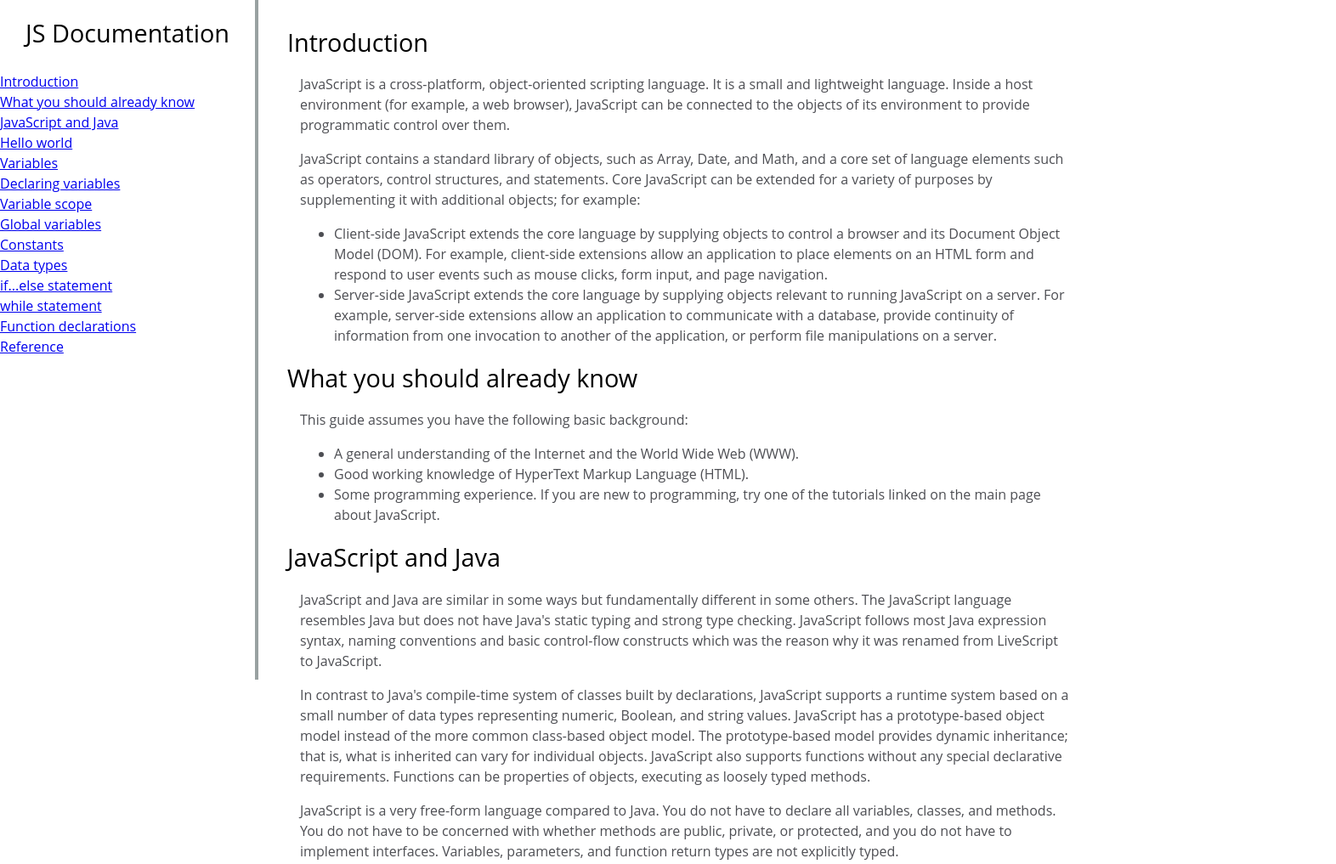
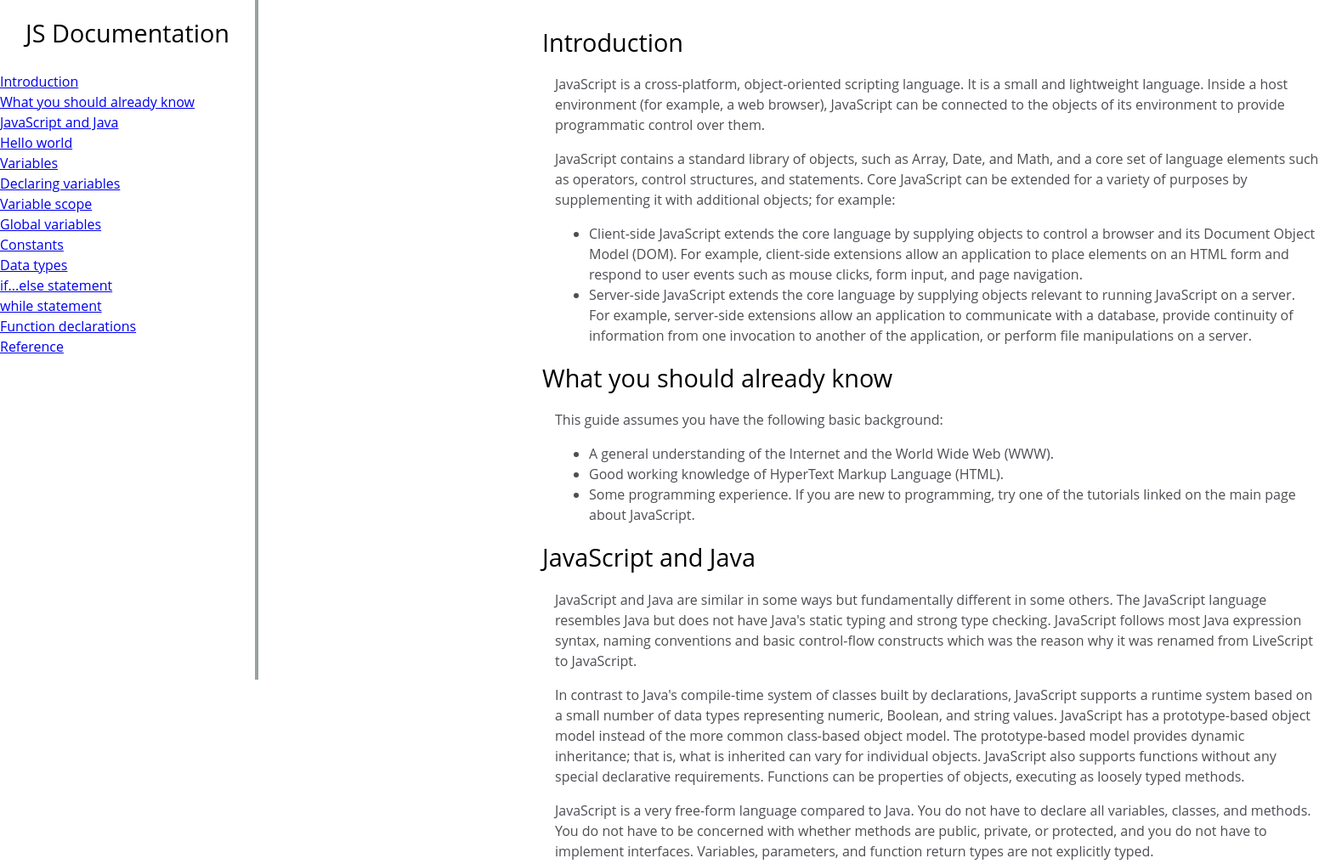
Before and after one commit to Ripenpreet01/Technical-Documentation, a plain HTML site: page index.html in a window 1280 px wide. Shown: the top 1017 px of the page at 85% size, 1572 px wide, since content can reach past the window. Drawn offline with Linux system fonts and the light colour scheme.

Commit message:
Update styles.css

```diff
--- a/styles.css
+++ b/styles.css
@@ -70,3 +70,14 @@ code{
     padding: 15px;
     margin:10px;
 }
+
+@media screen and (max-width: 1500px) {
+    #main-doc {
+         position: relative;
+         left:300px;
+         right:0;
+         overflow-y: auto;
+         overflow-x: hidden;
+         text-overflow: inherit;
+    }
+}
```
